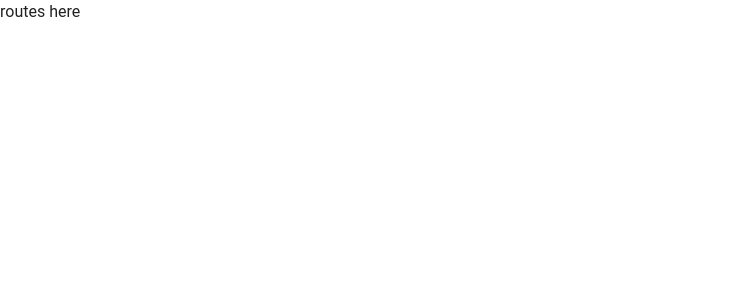
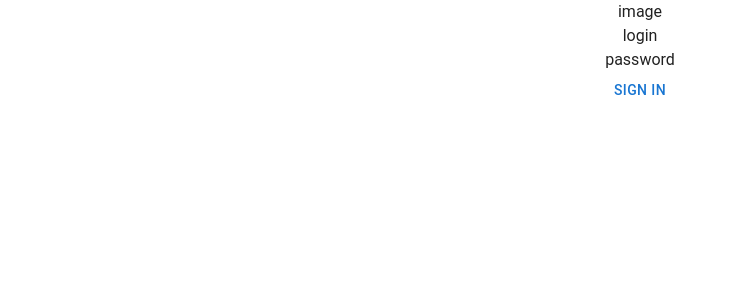
Before and after one commit to robester0403/smartbus-web, a React (Create React App) app: page /login in a window 1280 px wide. Shown: the top 300 px of the page, without its empty margins (0-736 px from the left). Built offline with nearby package versions, Linux system fonts and the light colour scheme.

Commit message:
saving progress

```diff
--- a/src/App.js
+++ b/src/App.js
@@ -1,5 +1,7 @@
 import { CssBaseline } from "@mui/material";
 import { QueryClient, QueryClientProvider } from "@tanstack/react-query";
+import { Route, Routes } from "react-router";
+import Login from "./pages/Login";
 
 function App() {
   document.title = "Smartbus";
@@ -8,7 +10,9 @@ function App() {
     <QueryClientProvider client={queryClient}>
       <>
         <CssBaseline />
-        <div className="App">routes here</div>
+        <Routes>
+          <Route path="/login" element={<Login />} />
+        </Routes>
       </>
     </QueryClientProvider>
   );
--- /dev/null
+++ b/src/pages/Login.jsx
@@ -0,0 +1,32 @@
+import { Button } from "@mui/material";
+import React from "react";
+import * as yup from "yup";
+import { useFormik } from "formik";
+import styled from "styled-components";
+
+const Login = () => {
+  return (
+    <TempPhoneContainer>
+      <LayoutContainer>
+        <div>image</div>
+        <div>login</div>
+        <div>password</div>
+        <Button>Sign In</Button>
+      </LayoutContainer>
+    </TempPhoneContainer>
+  );
+};
+
+export default Login;
+
+const TempPhoneContainer = styled.section`
+  max-width: 480px;
+  margin: 0 auto;
+`;
+
+const LayoutContainer = styled.section`
+  display: flex;
+  flex-direction: column;
+  align-items: center;
+  box-sizing: border-box;
+`;
```
Also changed, not shown: 1 other file (tests, documents, lock files or other folders).
